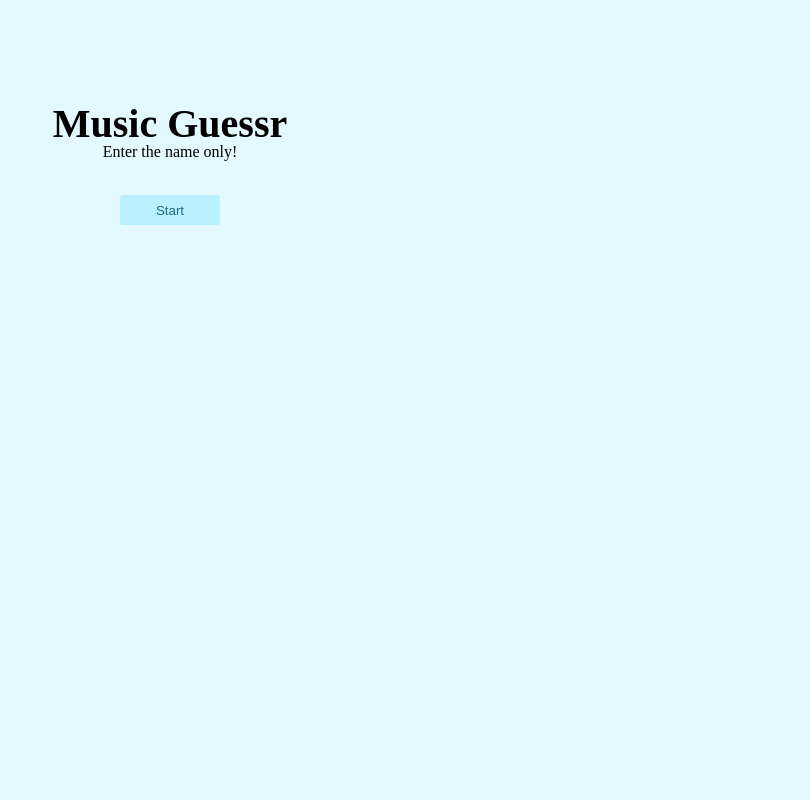
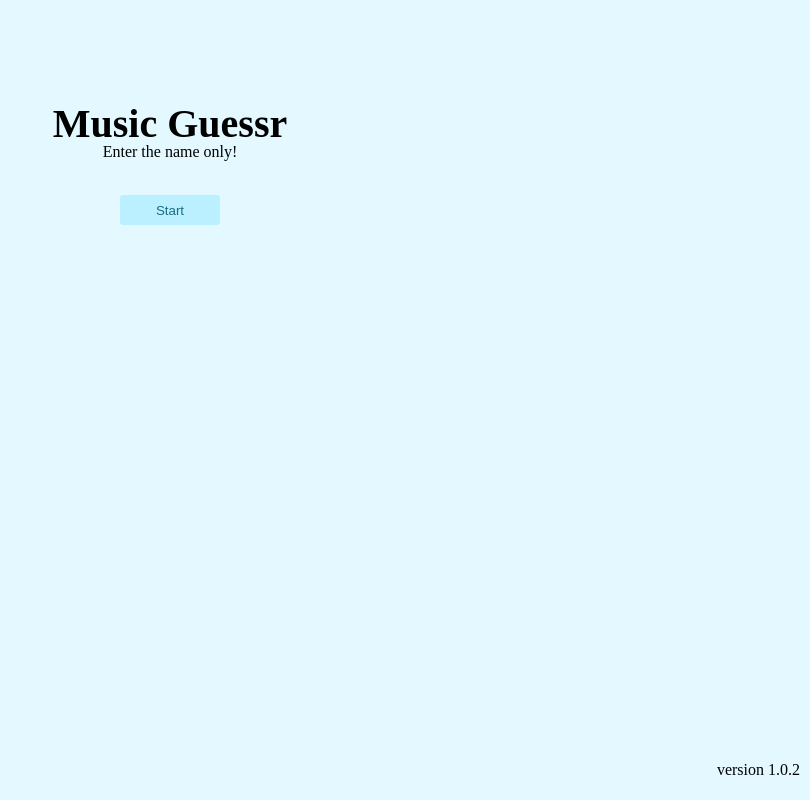
Before and after one commit to daniely521/music-guessr, a plain HTML site: page index.html in a window 1280 px wide. Shown: the whole page, without its empty margins (470-1280 px from the left). Drawn offline with Linux system fonts and the light colour scheme.

Commit message:
added version tracking

```diff
--- a/index.html
+++ b/index.html
@@ -18,6 +18,7 @@
     <button id="next-btn" class="hidden">Next</button>
     <p id="feedback"></p>
     <button id="home" class="hidden">return home</button>
+    <p id="version">version 1.0.2</p>
     <script src="script.js"></script>
 </body>
 </html>
--- a/styles.css
+++ b/styles.css
@@ -75,3 +75,8 @@ h1 {
 #next-btn:hover {
     background-color: #b0efb0;
 }
+#version {
+    position: fixed;
+    bottom: 5px;
+    right: 10px;
+}
```
